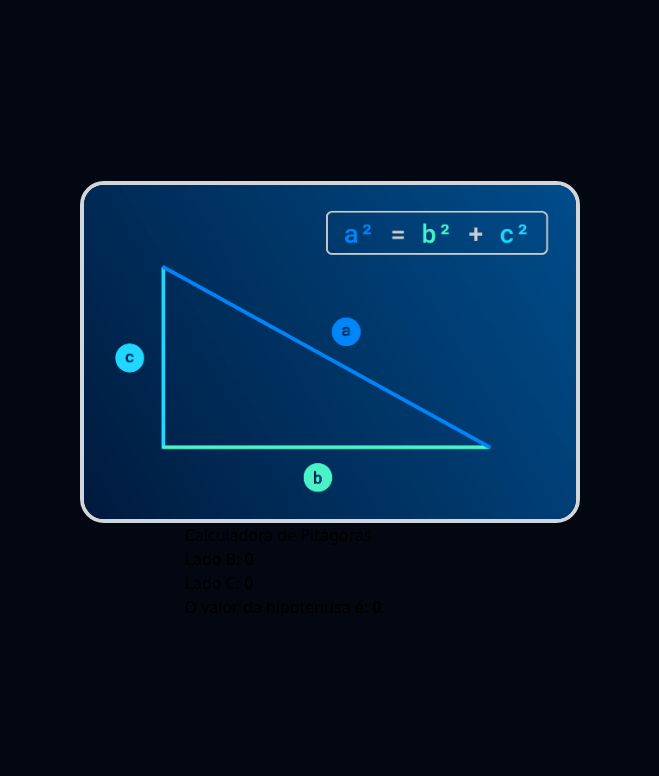
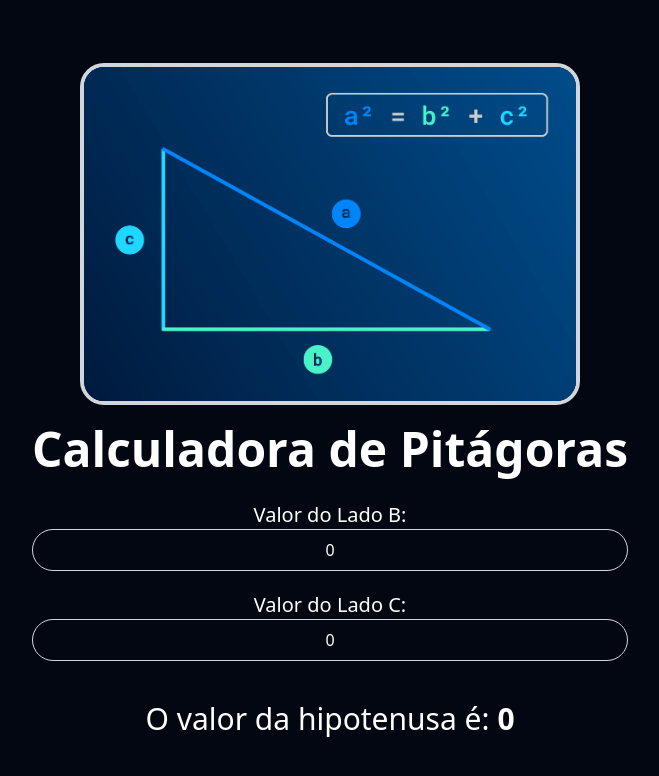
Before and after one commit to Melksedeque/reactjs-usecallback, a React (Vite) app: page / in a window 1280 px wide. Shown: the top 776 px of the page, without its empty margins (310-969 px from the left). Built offline with nearby package versions, Linux system fonts and the light colour scheme.

Commit message:
Estilização com Tailwind

```diff
--- a/src/Calculadora.jsx
+++ b/src/Calculadora.jsx
@@ -13,27 +13,31 @@ function Calculadora({ formulaPitagoras }) {
   }, [ladoB, ladoC, formulaPitagoras]);
 
   return (
-    <div>
-      <h1>Calculadora de Pitágoras</h1>
-      <div>
-        <label htmlFor="">Lado B: </label>
+    <div className="flex flex-col align-items-center justify-center text-center">
+      <h1 className="text-5xl font-bold text-white mt-5 mb-7">
+        Calculadora de Pitágoras
+      </h1>
+      <div className="flex flex-col align-items-center justify-center mb-5">
+        <label className="text-xl text-white">Valor do Lado B:</label>
         <input
-          type="number"
+          className="border-1 border-gray-300 rounded-3xl text-white text-center p-2 placeholder:text-gray-200 placeholder:italic"
+          type="text"
           placeholder="Insira o valor de B"
           value={ladoB}
           onChange={(e) => setLadoB(e.target.value)}
         />
       </div>
-      <div>
-        <label htmlFor="">Lado C: </label>
+      <div className="flex flex-col align-items-center justify-center mb-5">
+        <label className="text-xl text-white">Valor do Lado C:</label>
         <input
-          type="number"
+          className="border-1 border-gray-300 rounded-3xl text-white text-center p-2 placeholder:text-gray-200 placeholder:italic"
+          type="text"
           placeholder="Insira o valor de C"
           value={ladoC}
           onChange={(e) => setLadoC(e.target.value)}
         />
       </div>
-      <p>
+      <p className="text-white text-3xl mt-5">
         O valor da hipotenusa é: <strong>{hipotenusa}</strong>
       </p>
     </div>
```
